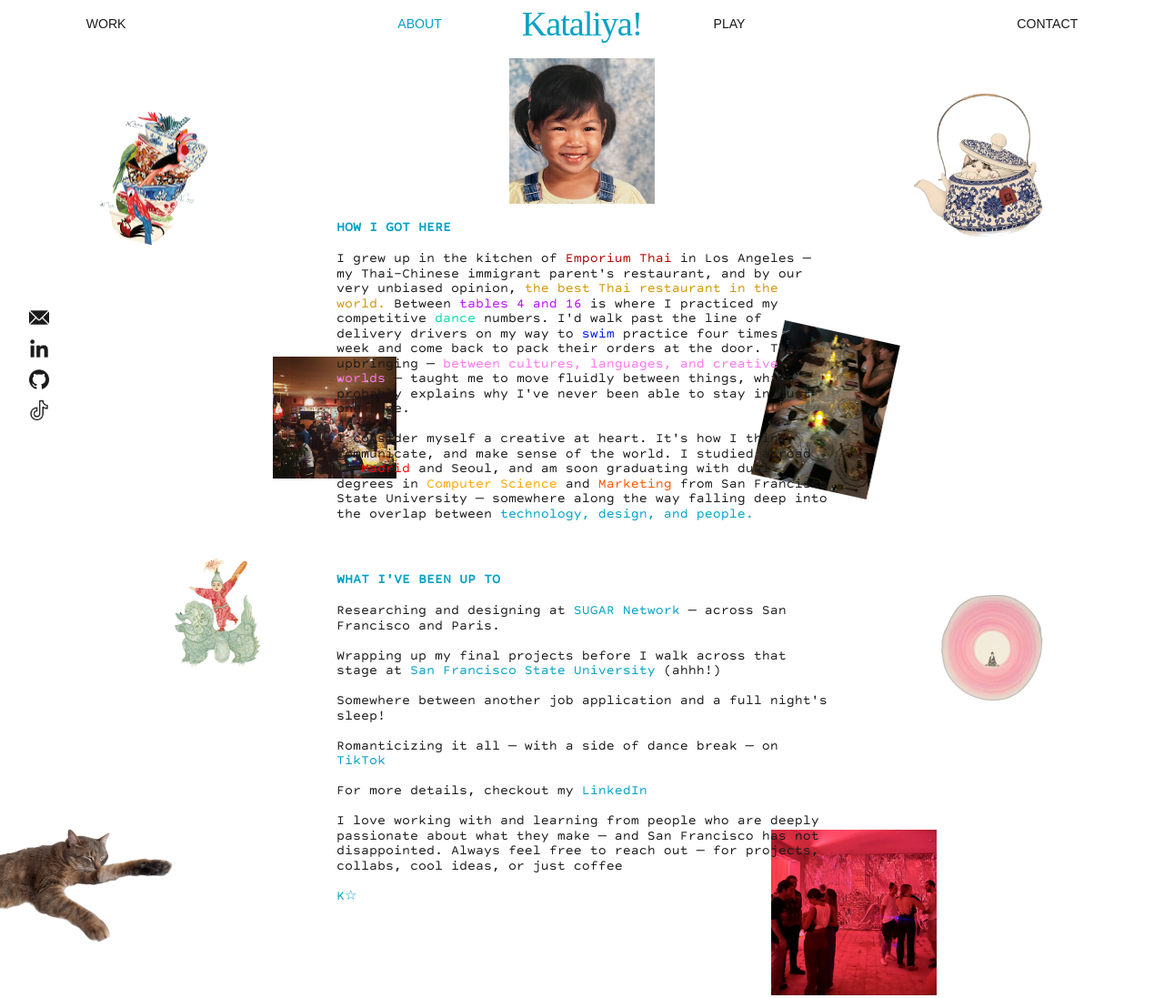
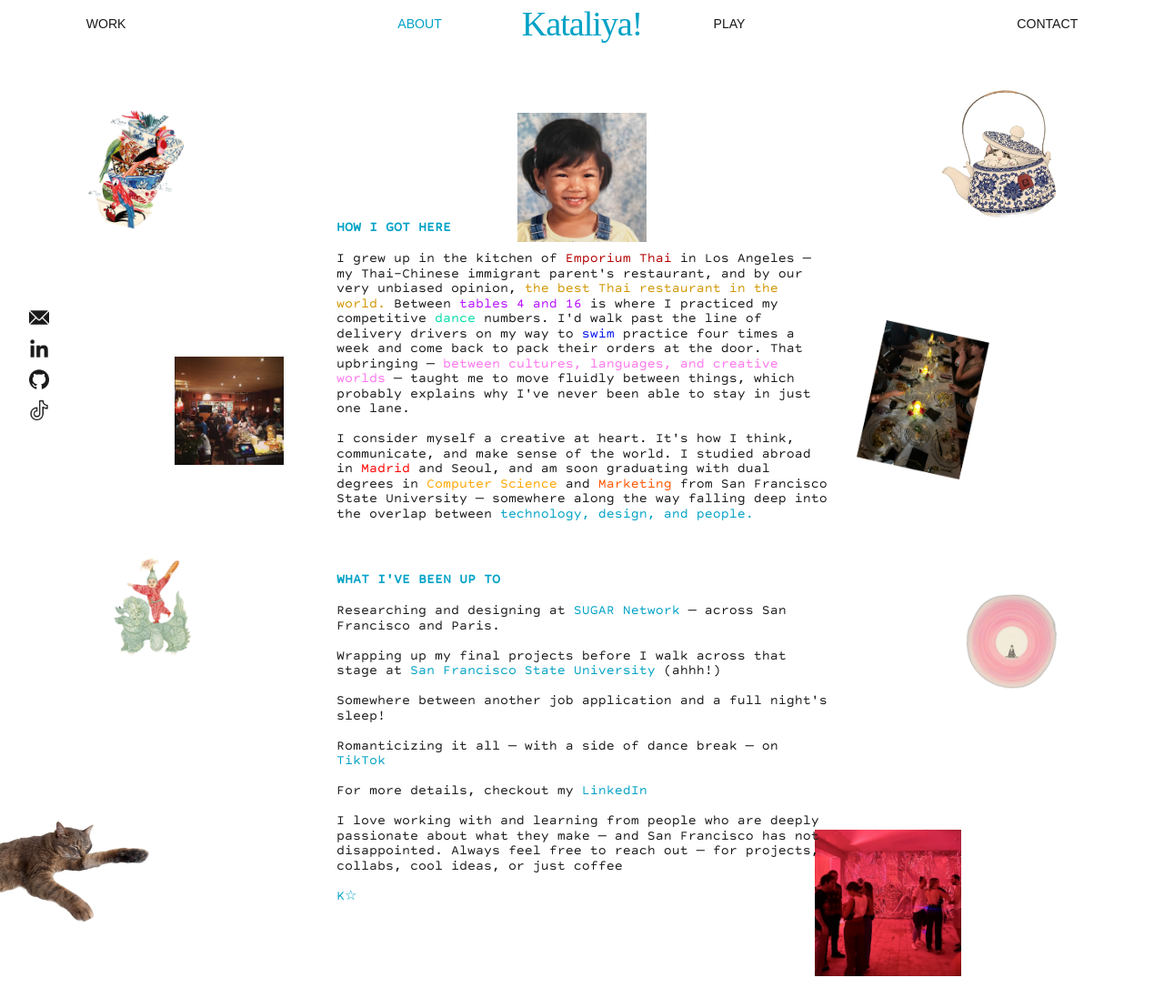
Before and after one commit to katsaliya/katsaliya.com, a React (Vite) app in the folder frontend/: page /about in a window 1280 px wide. Shown: the top 1097 px of the page at 91% size. Built offline with nearby package versions, Linux system fonts and the light colour scheme; no server answers; a web font is replaced by a local one.

Commit message:
add vercel.json SPA fallback routing

```diff
--- a/frontend/src/styles/about.css
+++ b/frontend/src/styles/about.css
@@ -58,41 +58,99 @@
    .about-photo-item:active { cursor: grabbing; }
 
    /* CENTER — above text */
-   .ph-g { width: 160px; height: 160px; top: -180px; left: 50%; transform: translateX(-50%); }
+   .ph-g {
+     width:  clamp(80px,  11.1vw, 160px);
+     height: clamp(80px,  11.1vw, 160px);
+     top: clamp(-120px, -12.5vw, -80px);
+     left: 50%;
+     transform: translateX(-50%);
+   }
 
    /* LEFT SIDE */
-   .ph-a { width: 136px; height: 166px; top:  60px;  left: 100px; }
-   .ph-d { width: 136px; height: 134px; top: 340px;  left: 300px; }
-   .ph-e { width: 122px; height: 122px; top: 560px;  left: 180px; }
-   .ph-i { width: 260px; height: 240px; top: 780px;  left: -35px; }
+   .ph-a {
+     width:  clamp(70px,  9.4vw, 136px);
+     height: clamp(86px, 11.5vw, 166px);
+     top: 60px;
+     left: clamp(10px, 6.9vw, 100px);
+   }
+   .ph-d {
+     width:  clamp(70px,  9.4vw, 136px);
+     height: clamp(70px,  9.3vw, 134px);
+     top: 340px;
+     left: clamp(60px, 15vw, 300px);
+   }
+   .ph-e {
+     width:  clamp(60px,  8.5vw, 122px);
+     height: clamp(60px,  8.5vw, 122px);
+     top: 560px;
+     left: clamp(20px,  9vw, 180px);
+   }
+   .ph-i {
+     width:  clamp(130px, 18vw, 260px);
+     height: clamp(120px, 16.7vw, 240px);
+     top: 780px;
+     left: clamp(-35px, -2.4vw, -35px);
+   }
 
    /* RIGHT SIDE */
-   .ph-b { width: 155px; height: 206px; top:  20px;  right: 120px; }
-   .ph-c { width: 164px; height: 197px; top: 300px;  right: 290px; }
-   .ph-f { width: 117px; height: 120px; top: 600px;  right: 130px; }
-   .ph-h { width: 182px; height: 182px; top: 860px;  right:  250px; }
-
-   /* ── Medium viewports: photos are present but shrunk to avoid
-      overlapping the text column. They stay absolute/draggable. ── */
-   @media (max-width: 1200px) {
-     .ph-a { width: 100px; height: 122px; left: 20px; }
-     .ph-d { width: 100px; height: 98px;  left: 160px; }
-     .ph-e { width: 90px;  height: 90px;  left: 60px; }
-     .ph-i { width: 180px; height: 166px; left: -20px; }
-     .ph-b { width: 115px; height: 152px; right: 20px; }
-     .ph-c { width: 120px; height: 144px; right: 120px; }
-     .ph-f { width: 86px;  height: 88px;  right: 30px; }
-     .ph-h { width: 134px; height: 134px; right: 80px; }
+   .ph-b {
+     width:  clamp(75px, 10.8vw, 155px);
+     height: clamp(100px, 14.3vw, 206px);
+     top: 20px;
+     right: clamp(10px,  8.3vw, 120px);
+   }
+   .ph-c {
+     width:  clamp(75px, 11.4vw, 164px);
+     height: clamp(90px, 13.7vw, 197px);
+     top: 300px;
+     right: clamp(60px, 15vw, 290px);
+   }
+   .ph-f {
+     width:  clamp(55px,  8.1vw, 117px);
+     height: clamp(55px,  8.3vw, 120px);
+     top: 600px;
+     right: clamp(15px,  9vw, 130px);
+   }
+   .ph-h {
+     width:  clamp(90px, 12.6vw, 182px);
+     height: clamp(90px, 12.6vw, 182px);
+     top: 860px;
+     right: clamp(60px, 17.4vw, 250px);
    }
 
    @media (max-width: 900px) {
-     .about-body { padding: clamp(2rem, 8vw, 4rem) clamp(1rem, 5vw, 2rem) 4rem; }
+     .about-body { padding: 2rem 1.5rem 4rem; }
      .about-text { width: 90%; }
-     .about-photos { position: static; }
-     .about-photo-item {
+
+     /* ph-g lives inside about-text — centre it as a small block above the heading */
+     .about-text .about-photo-item {
+       position: relative !important;
+       width:  clamp(70px, 22vw, 110px) !important;
+       height: clamp(70px, 22vw, 110px) !important;
+       top: auto !important;
+       left: auto !important;
+       transform: none !important;
+       display: block;
+       margin: 0 auto 1.25rem;
+       aspect-ratio: 1;
+     }
+
+     /* All side photos: 2-column grid */
+     .about-photos {
        position: static;
-       width: 100% !important;
+       display: grid;
+       grid-template-columns: repeat(2, 1fr);
+       gap: 0.5rem;
+       padding: 1.5rem 0;
+     }
+     .about-photos .about-photo-item {
+       position: static !important;
+       width:  100% !important;
        height: auto !important;
+       top: auto !important;
+       left: auto !important;
+       right: auto !important;
+       transform: none !important;
        aspect-ratio: 1;
      }
    }
```
Also changed, not shown: frontend/vercel.json (added), 11 other files (tests, documents, lock files or other folders).
